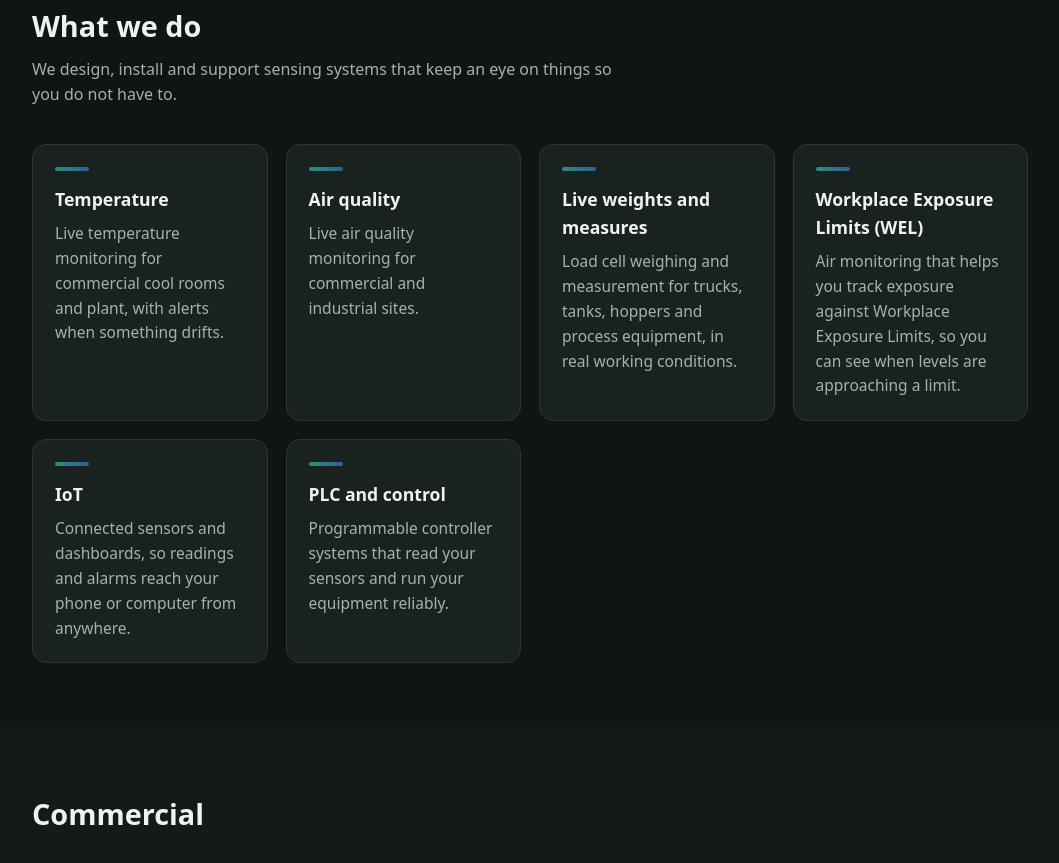
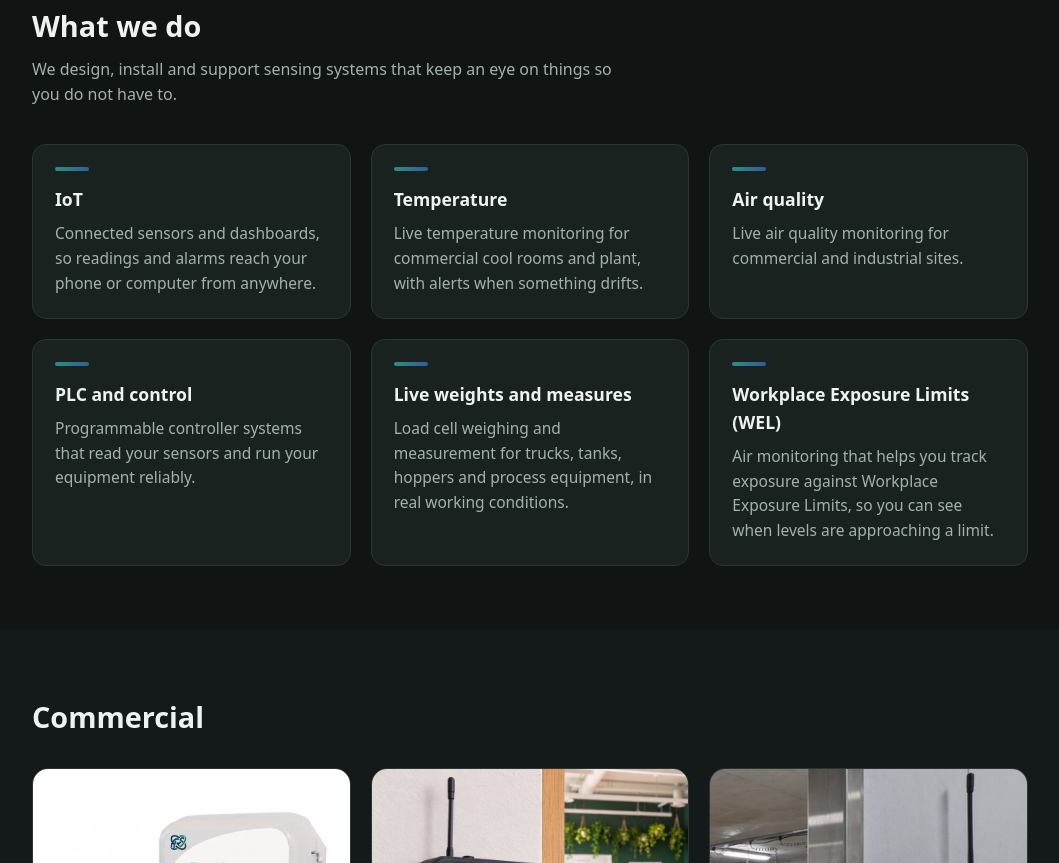
Before and after one commit to Tool1001/rosan-website, a plain HTML site: page index.html in a window 1280 px wide. Shown: the part 438-1301 px from the top of the page, without its empty margins (110-1169 px from the left). Drawn offline with Linux system fonts and the light colour scheme.

Commit message:
Add files via upload

```diff
--- a/index.html
+++ b/index.html
@@ -54,7 +54,9 @@ section{padding:64px 0}
 section.alt{background:#141a19}
 h2{font-size:1.8rem;margin:0 0 8px}
 .lead{color:var(--mute);margin:0 0 36px;max-width:38em}
-.grid{display:grid;grid-template-columns:repeat(auto-fit,minmax(230px,1fr));gap:18px}
+.grid{display:grid;grid-template-columns:repeat(3,1fr);gap:20px}
+@media (max-width:860px){.grid{grid-template-columns:repeat(2,1fr)}}
+@media (max-width:560px){.grid{grid-template-columns:1fr}}
 .card{background:var(--card);border:1px solid var(--line);border-radius:14px;padding:22px}
 .card:before{content:"";display:block;width:34px;height:4px;border-radius:2px;background:linear-gradient(90deg,#2a8f7f,#2f5f9a);margin-bottom:14px}
 .card h3{margin:0 0 8px;font-size:1.1rem}
@@ -115,12 +117,12 @@ footer .badge img{height:26px}
 <h2>What we do</h2>
 <p class="lead">We design, install and support sensing systems that keep an eye on things so you do not have to.</p>
 <div class="grid">
+<div class="card"><h3>IoT</h3><p>Connected sensors and dashboards, so readings and alarms reach your phone or computer from anywhere.</p></div>
 <div class="card"><h3>Temperature</h3><p>Live temperature monitoring for commercial cool rooms and plant, with alerts when something drifts.</p></div>
 <div class="card"><h3>Air quality</h3><p>Live air quality monitoring for commercial and industrial sites.</p></div>
+<div class="card"><h3>PLC and control</h3><p>Programmable controller systems that read your sensors and run your equipment reliably.</p></div>
 <div class="card"><h3>Live weights and measures</h3><p>Load cell weighing and measurement for trucks, tanks, hoppers and process equipment, in real working conditions.</p></div>
 <div class="card"><h3>Workplace Exposure Limits (WEL)</h3><p>Air monitoring that helps you track exposure against Workplace Exposure Limits, so you can see when levels are approaching a limit.</p></div>
-<div class="card"><h3>IoT</h3><p>Connected sensors and dashboards, so readings and alarms reach your phone or computer from anywhere.</p></div>
-<div class="card"><h3>PLC and control</h3><p>Programmable controller systems that read your sensors and run your equipment reliably.</p></div>
 </div>
 </div></section>
 
```
